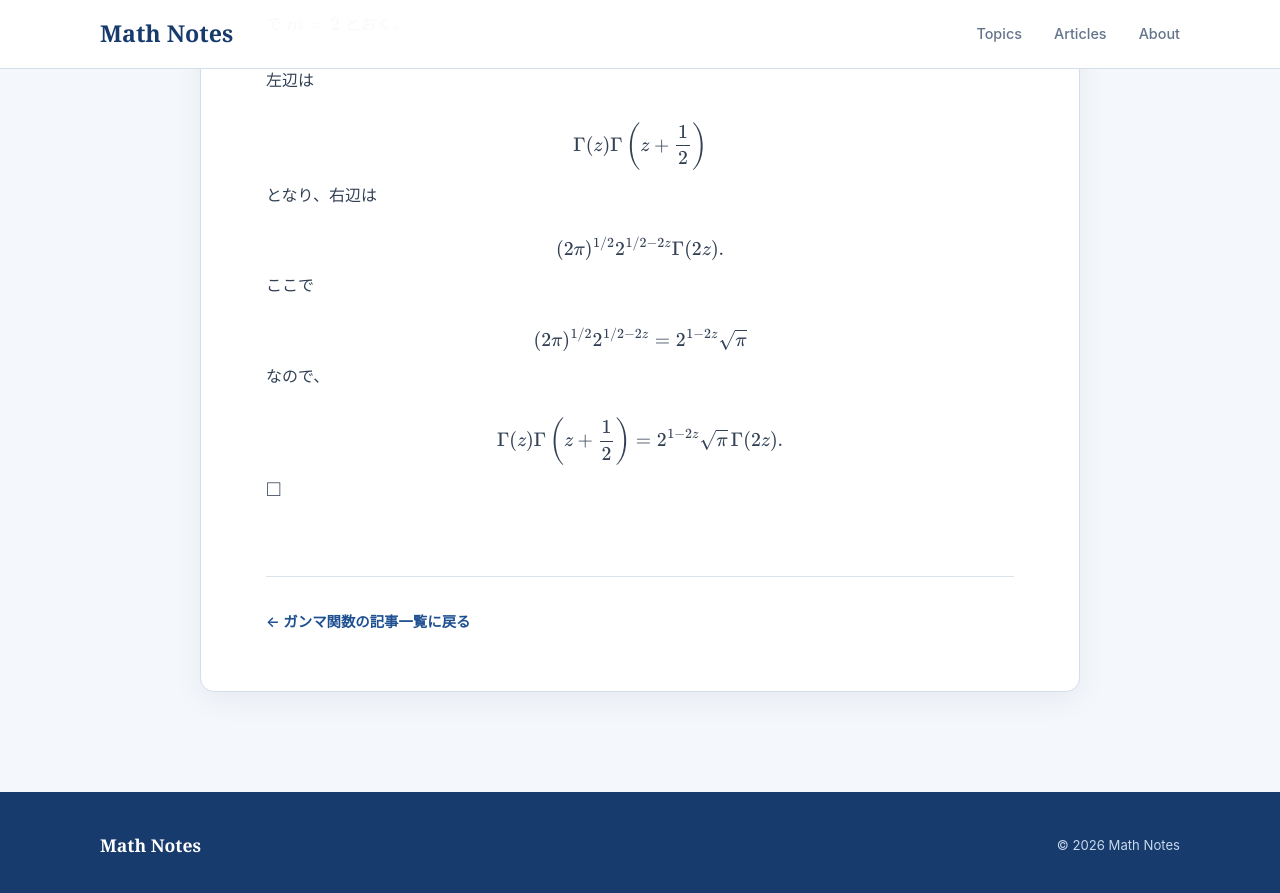
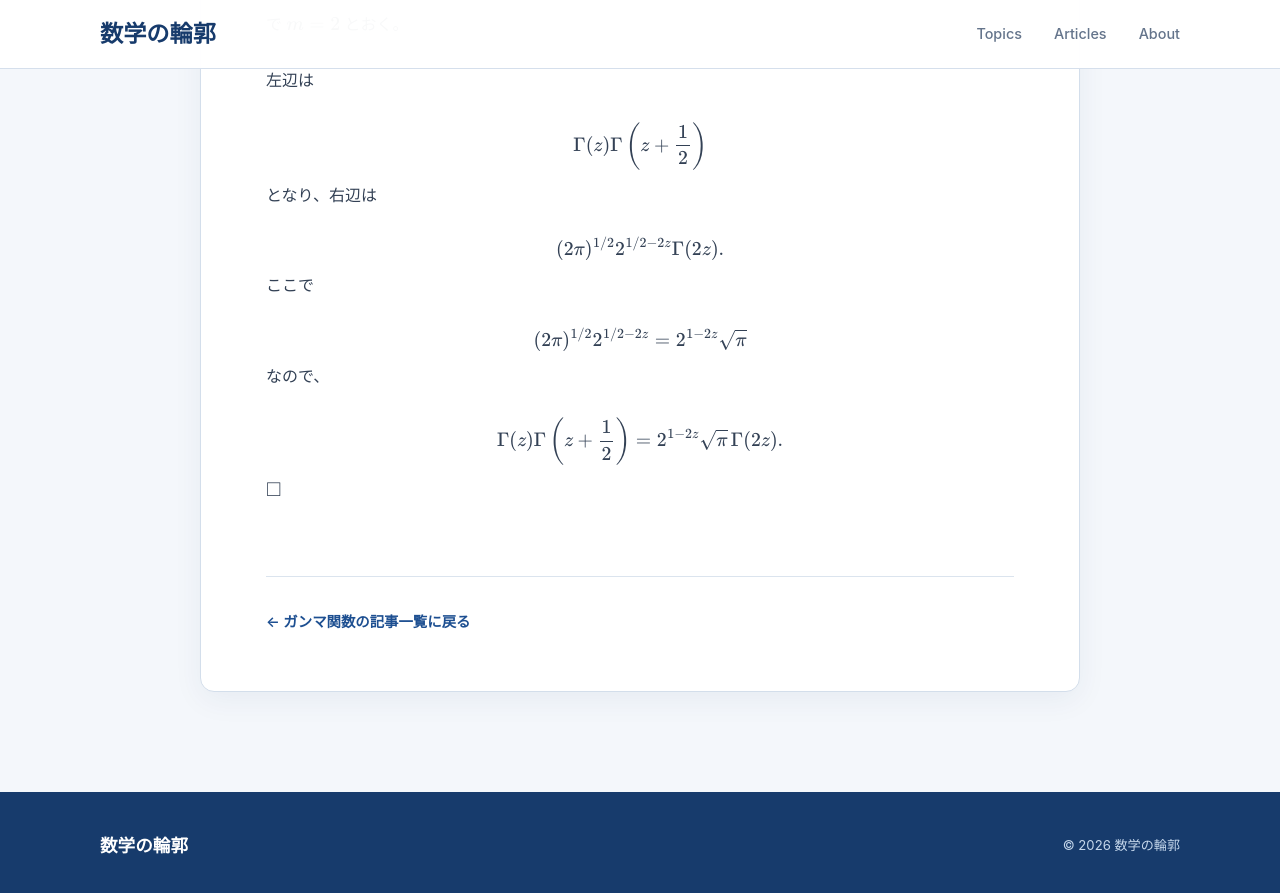
Before and after one commit to koukano/koukano.github.io, a Jekyll site: the page built from articles/legendre-duplication-formula.md, in a window 1280 px wide and 900 px high, scrolled down 776 px. Shown: the top 893 px of the window. Built offline with Jekyll 4.4.1, drawn with Linux system fonts in a browser that asks for light colours.

Commit message:
Rename site to 数学の輪郭 in _layouts/article.html

```diff
--- a/_layouts/article.html
+++ b/_layouts/article.html
@@ -30,7 +30,7 @@
 
   {% capture canonical_url %}https://koukano.github.io{{ page.url }}{% endcapture %}
 
-  <title>{{ seo_title }} | Math Notes</title>
+  <title>{{ seo_title }} | 数学の輪郭</title>
 
   <meta name="description" content="{{ seo_description | strip | escape }}">
   <meta name="robots" content="index, follow">
@@ -39,13 +39,13 @@
 
   <meta property="og:type" content="article">
   <meta property="og:locale" content="ja_JP">
-  <meta property="og:site_name" content="Math Notes">
-  <meta property="og:title" content="{{ seo_title }} | Math Notes">
+  <meta property="og:site_name" content="数学の輪郭">
+  <meta property="og:title" content="{{ seo_title }} | 数学の輪郭">
   <meta property="og:description" content="{{ seo_description | strip | escape }}">
   <meta property="og:url" content="{{ canonical_url | strip }}">
 
   <meta name="twitter:card" content="summary">
-  <meta name="twitter:title" content="{{ seo_title }} | Math Notes">
+  <meta name="twitter:title" content="{{ seo_title }} | 数学の輪郭">
   <meta name="twitter:description" content="{{ seo_description | strip | escape }}">
 
   <script type="application/ld+json">
@@ -62,7 +62,7 @@
     },
     "isPartOf": {
       "@type": "WebSite",
-      "name": "Math Notes",
+      "name": "数学の輪郭",
       "url": "https://koukano.github.io/"
     }
   }
@@ -77,7 +77,7 @@
       {
         "@type": "ListItem",
         "position": 1,
-        "name": "Math Notes",
+        "name": "数学の輪郭",
         "item": "https://koukano.github.io/"
       },
       {
@@ -147,7 +147,7 @@
         class="logo"
         href="/"
       >
-        Math Notes
+        数学の輪郭
       </a>
 
 
@@ -264,11 +264,11 @@
     <div class="footer-inner">
 
       <p class="footer-logo">
-        Math Notes
+        数学の輪郭
       </p>
 
       <p class="copyright">
-        © 2026 Math Notes
+        © 2026 数学の輪郭
       </p>
 
     </div>
```
